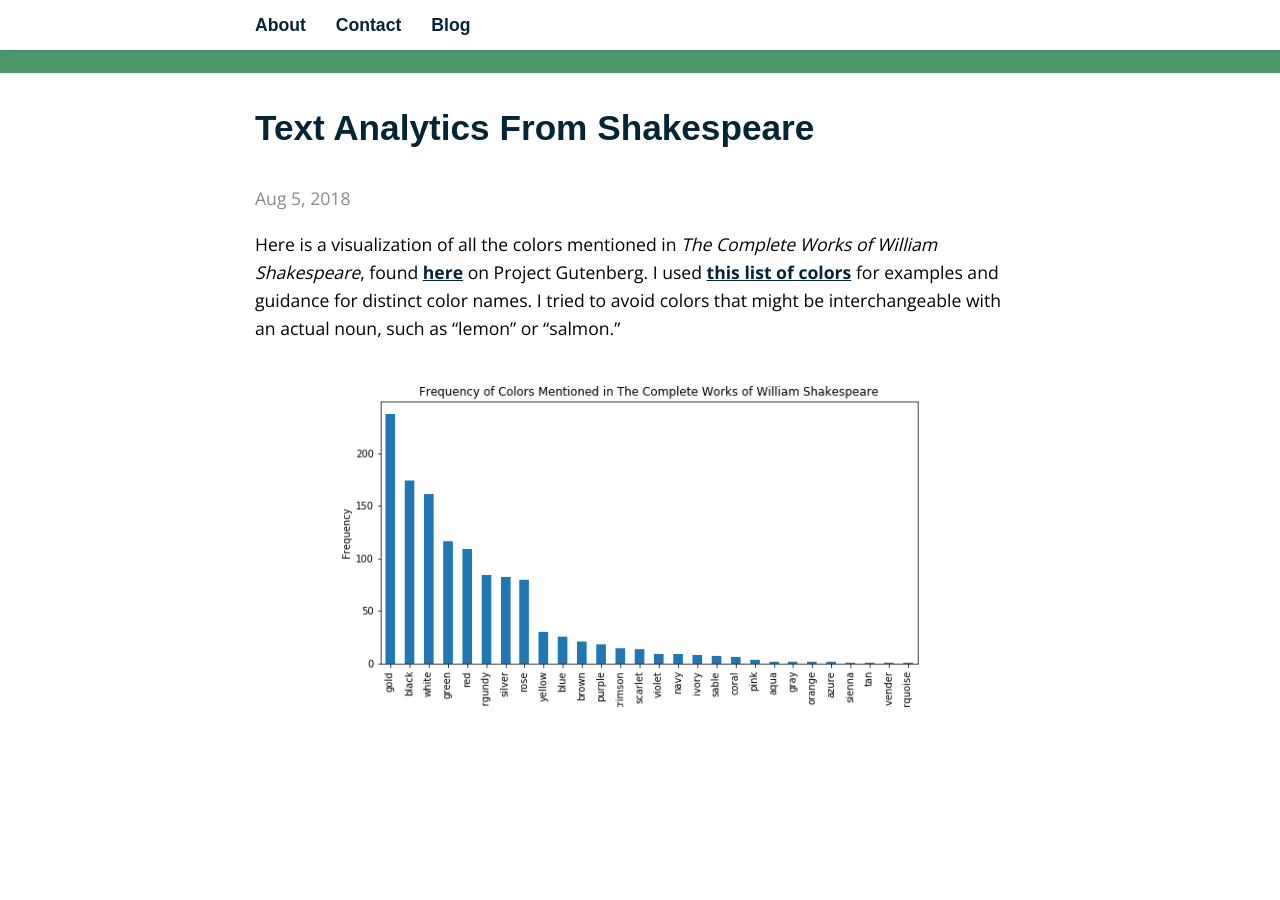
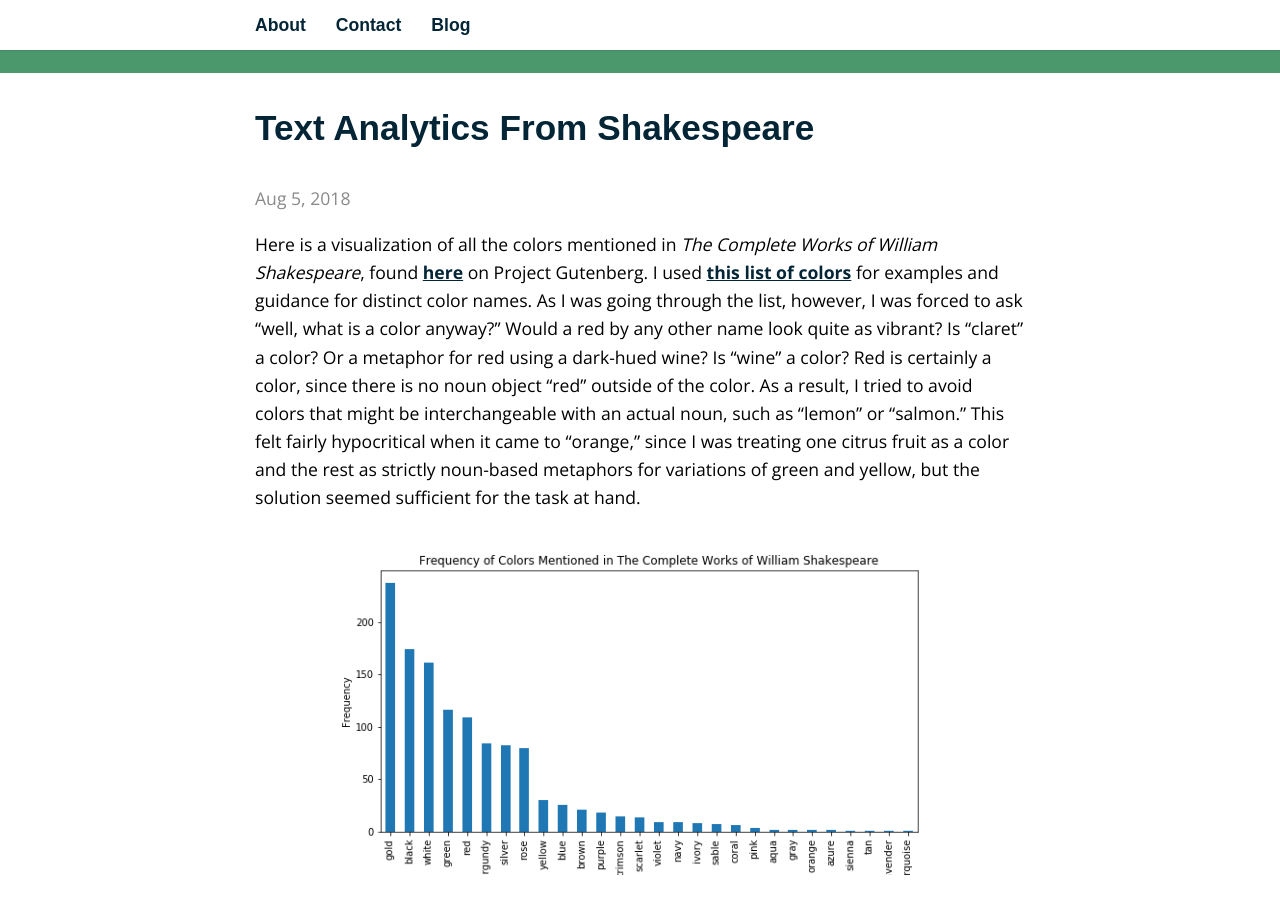
Before and after one commit to wrongpoison/wrongpoison.github.io, a Jekyll site: the page built from _posts/2018-08-05-shakespeare-viz.markdown, in a window 1280 px wide and 900 px high, scrolled down 427 px. Built offline with Jekyll 4.4.1, drawn with Linux system fonts in a browser that asks for light colours; some web fonts are replaced; before the commit the page ends 1231 px from its top, so only the background shows below that.

Commit message:
update to  shakespear post (what is a color?)

```diff
--- a/_posts/2018-08-05-shakespeare-viz.markdown
+++ b/_posts/2018-08-05-shakespeare-viz.markdown
@@ -5,7 +5,7 @@ date:   2018-08-05 10:22:03 -0500
 categories: nltk shakespeare dataviz
 ---
 
-Here is a visualization of all the colors mentioned in *The Complete Works of William Shakespeare*, found [here][shakespeare-gutenberg] on Project Gutenberg. I used [this list of colors][colors] for examples and guidance for distinct color names. I tried to avoid colors that might be interchangeable with an actual noun, such as "lemon" or "salmon."
+Here is a visualization of all the colors mentioned in *The Complete Works of William Shakespeare*, found [here][shakespeare-gutenberg] on Project Gutenberg. I used [this list of colors][colors] for examples and guidance for distinct color names. As I was going through the list, however, I was forced to ask "well, what is a color anyway?" Would a red by any other name look quite as vibrant? Is "claret" a color? Or a metaphor for red using a dark-hued wine? Is "wine" a color? Red is certainly a color, since there is no noun object "red" outside of the color. As a result, I tried to avoid colors that might be interchangeable with an actual noun, such as "lemon" or "salmon." This felt fairly hypocritical when it came to "orange," since I was treating one citrus fruit as a color and the rest as strictly noun-based metaphors for variations of green and yellow, but the solution seemed sufficient for the task at hand.
 
 [shakespeare-gutenberg]: https://www.gutenberg.org/files/100/100-0.txt
 [colors]: http://www.two4u.com/color/big-table.html
```
